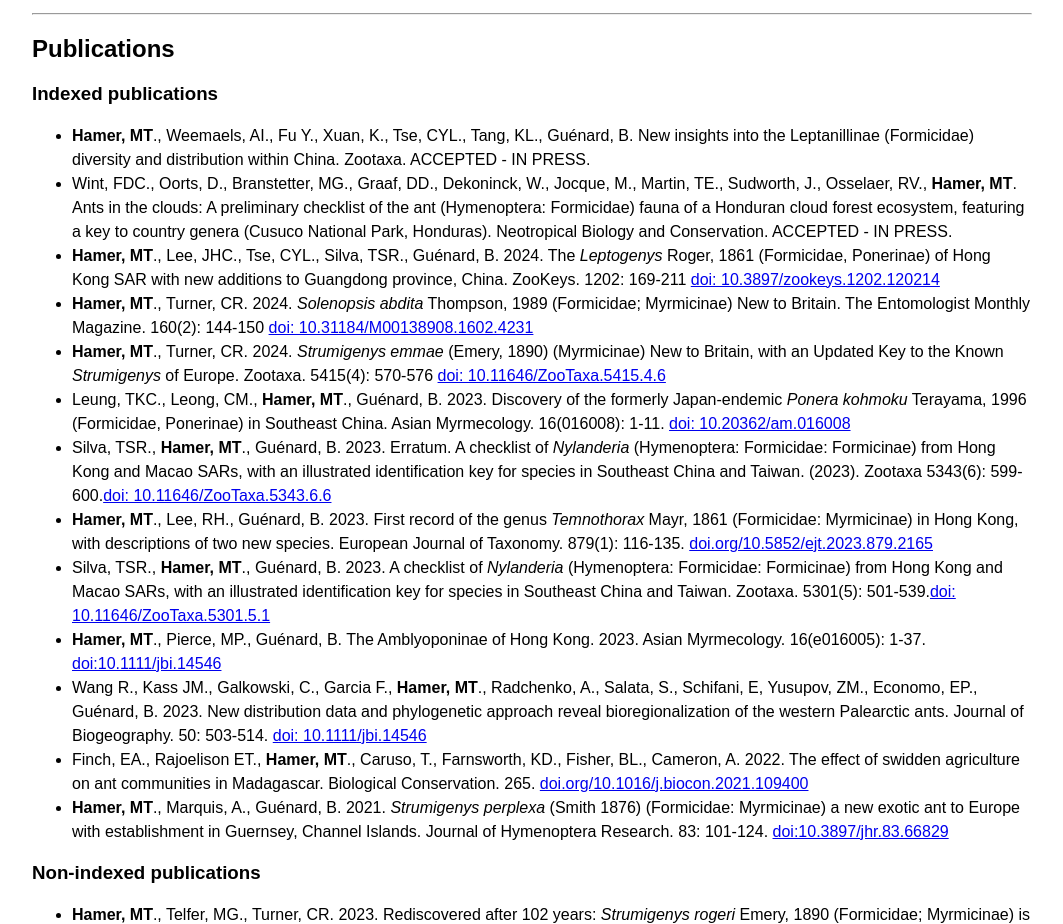
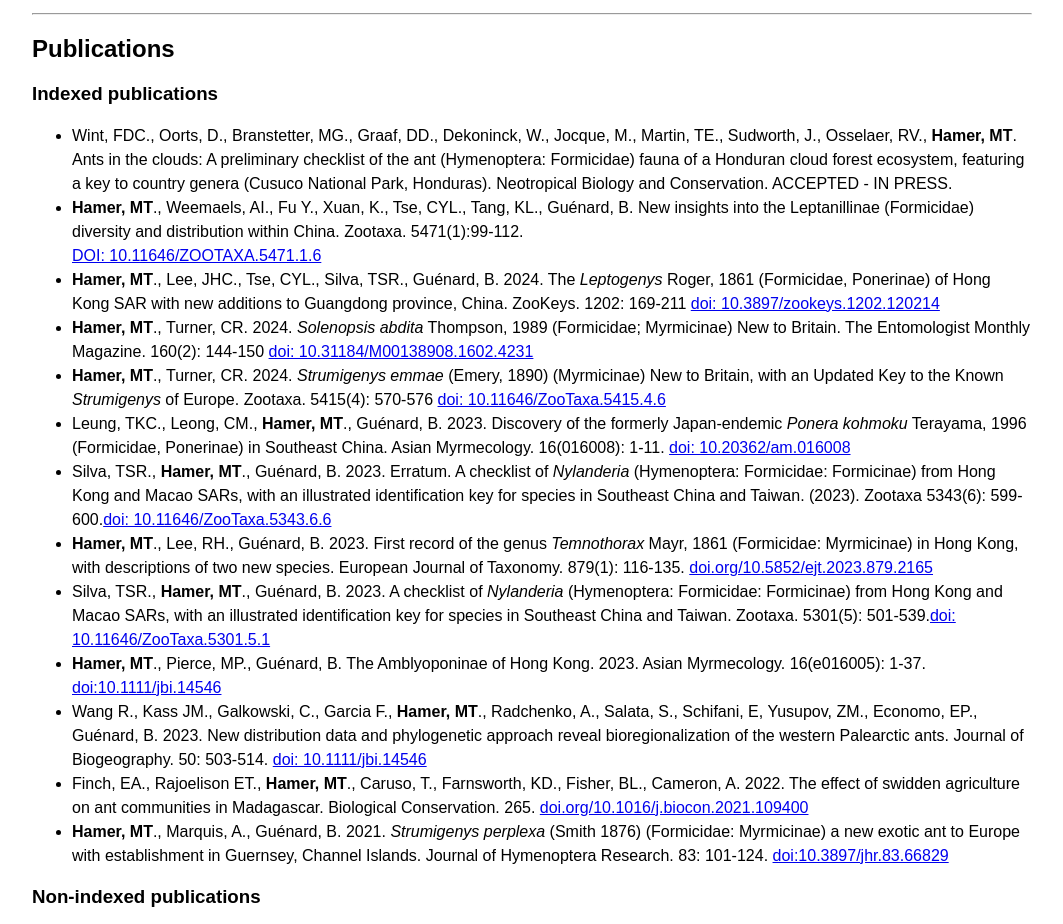
Before and after one commit to mhamer5/mhamer5.github.io, a plain HTML site: page index.html in a window 1280 px wide. Shown: the part 1401-2325 px from the top of the page, without its empty margins (108-1171 px from the left). Drawn offline with Linux system fonts and the light colour scheme.

Commit message:
protanilla

```diff
--- a/index.html
+++ b/index.html
@@ -60,8 +60,8 @@
         <h2>Publications</h2>
         <h3>Indexed publications</h3>
         <ul style="line-height: 1.5;">
-            <li><b>Hamer, MT</b>., Weemaels, AI., Fu Y., Xuan, K., Tse, CYL., Tang, KL., Guénard, B. New insights into the Leptanillinae (Formicidae) diversity and distribution within China. Zootaxa. ACCEPTED - IN PRESS.</li>
             <li>Wint, FDC., Oorts, D., Branstetter, MG., Graaf, DD., Dekoninck, W., Jocque, M., Martin, TE., Sudworth, J., Osselaer, RV., <b>Hamer, MT</b>. Ants in the clouds: A preliminary checklist of the ant (Hymenoptera: Formicidae) fauna of a Honduran cloud forest ecosystem, featuring a key to country genera (Cusuco National Park, Honduras). Neotropical Biology and Conservation. ACCEPTED - IN PRESS.</li>
+            <li><b>Hamer, MT</b>., Weemaels, AI., Fu Y., Xuan, K., Tse, CYL., Tang, KL., Guénard, B. New insights into the Leptanillinae (Formicidae) diversity and distribution within China. Zootaxa. 5471(1):99-112.</li><a href= https://mapress.com/zt/article/view/zootaxa.5471.1.6> DOI: 10.11646/ZOOTAXA.5471.1.6</a></li>
             <li><b>Hamer, MT</b>., Lee, JHC., Tse, CYL., Silva, TSR., Guénard, B. 2024. The <i>Leptogenys</i> Roger, 1861 (Formicidae, Ponerinae) of Hong Kong SAR with new additions to Guangdong province, China. ZooKeys. 1202: 169-211 <a href= https://doi.org/10.3897/zookeys.1202.120214> doi: 10.3897/zookeys.1202.120214</a></li>
             <li><b>Hamer, MT</b>., Turner, CR. 2024. <i>Solenopsis abdita</i> Thompson, 1989 (Formicidae; Myrmicinae) New to Britain. The Entomologist Monthly Magazine. 160(2): 144-150 <a href= https://doi.org/10.31184/M00138908.1602.4231>doi: 10.31184/M00138908.1602.4231</a></li>
             <li><b>Hamer, MT</b>., Turner, CR. 2024. <i>Strumigenys emmae</i> (Emery, 1890) (Myrmicinae) New to Britain, with an Updated Key to the Known <i>Strumigenys</i> of Europe. Zootaxa. 5415(4): 570-576
```
